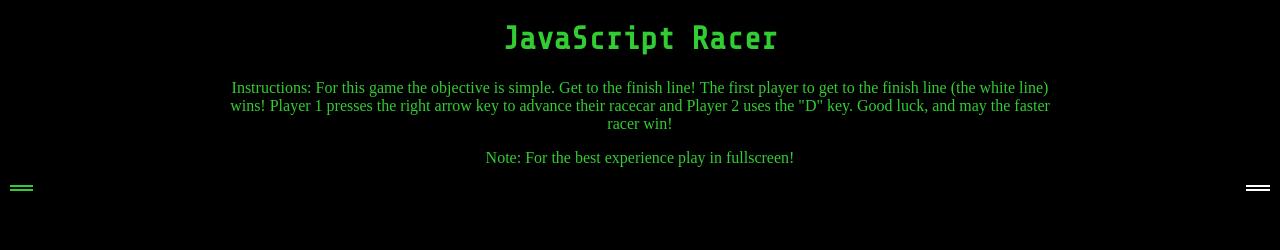
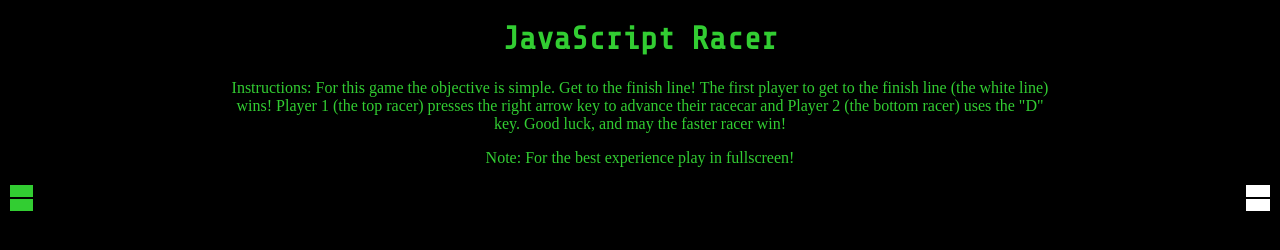
Before and after one commit to jake94chavez/JS-Racer, a plain HTML site: page index.html in a window 1280 px wide. Drawn offline with nearby package versions, Linux system fonts and the light colour scheme.

Commit message:
A couple style fixes

```diff
--- a/index.html
+++ b/index.html
@@ -7,7 +7,7 @@
 </head>
 <body>
 <h1>JavaScript Racer</h1>
-<p>Instructions: For this game the objective is simple. Get to the finish line! The first player to get to the finish line (the white line) wins! Player 1 presses the right arrow key to advance their racecar and Player 2 uses the "D" key. Good luck, and may the faster racer win!</p>
+<p>Instructions: For this game the objective is simple. Get to the finish line! The first player to get to the finish line (the white line) wins! Player 1 (the top racer) presses the right arrow key to advance their racecar and Player 2 (the bottom racer) uses the "D" key. Good luck, and may the faster racer win!</p>
 <p>Note: For the best experience play in fullscreen!</p>
 <table id ="raceTrack" style="width:100%">
 </table>
--- a/style.css
+++ b/style.css
@@ -17,6 +17,9 @@ body {
 	text-align: center;
 }
 
+td {
+	height: 10px;
+}
 .finish-line {
 	background-color: white;
 }
```
